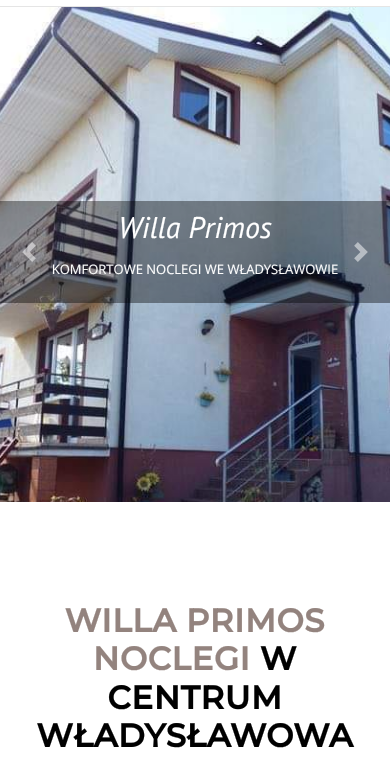
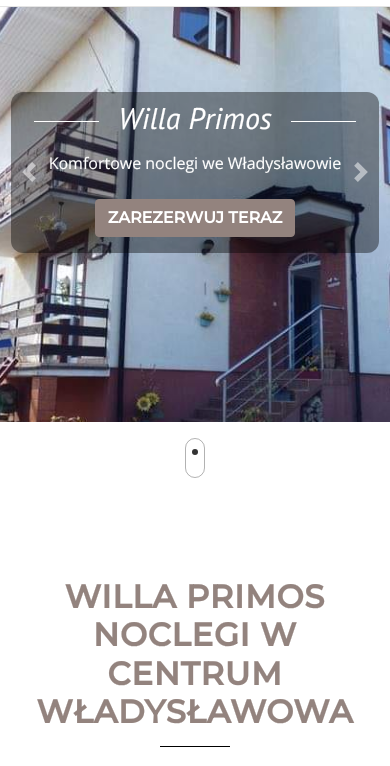
Before and after one commit to malgorzatakonkol/willa_primos, a plain HTML site: page index.html in a window 390 px wide. Shown: the part 78-844 px from the top of the page. Drawn offline with nearby package versions, Linux system fonts and the light colour scheme.

Commit message:
fixed view on mobile

```diff
--- a/carousel.css
+++ b/carousel.css
@@ -1,20 +1,13 @@
 
 
-.carousel-ban-text-adj{
+.carousel-ban-text-adj {
     position: absolute;
-    width: 800px;
     display: flex;
-    /* margin-left: 18px; */
-    /* bottom: 180px; */
-    /* background-color: #000000a8; */
     background-color: rgb(0,0,0, 0.4);
     border-radius: 12px;
     padding: 8px;
 }
 .carousel-header-adj{
-    /* margin: 0; */
-    /* vertical-align: top; */
-    /* padding-left: 0px; */
     text-align: center;
     font-family: 'PT Sans', sans-serif;
     font-size: 30px;
@@ -22,7 +15,7 @@
 }
 .carousel-header-adj:before {
     content: "";
-    width: 95px;
+    width: 65px;
     height: 1px;
     background: #fff;
     position: absolute;
@@ -32,7 +25,7 @@
 }
 .carousel-header-adj:after{
     content: "";
-    width: 95px;
+    width: 65px;
     height: 1px;
     background: #fff;
     position: absolute;
@@ -40,18 +33,33 @@
     bottom: 14px;
     z-index: 22;
 }
-
-.carousel-paragraph{
-    /* margin-left: 0; */
+@media (min-width: 1024px) {
+    .carousel-ban-text-adj {
+        width: 800px;
+    }
+    .carousel-header-adj:before {
+        width: 95px;
+    }
+    .carousel-header-adj:after {
+        width: 95px;
+    }
+}
+.carousel-paragraph {
     margin-top: 15px;
     margin-bottom: 15px;
-    /* padding-left: 0;   */
     text-align: center;
     font-family: 'Open Sans', sans-serif;
     font-weight: 700;
     color: rgb(255, 255, 255);
     font-size: 45px;
     -webkit-text-stroke: 0.2px white;
+    text-transform: none;
+}
+
+@media (min-width: 1025px) {
+    .carousel-paragraph {
+        text-transform: uppercase;
+    }
 }
 .carousel-img-fit{
     min-width: 980px;
@@ -60,7 +68,6 @@
     object-position: 50% 50%;
 }
 .carousel-banner{
-    /* max-height: 930px !important; */
     min-height: 500px;
 }
 
@@ -69,7 +76,7 @@
         max-height: 400px;
     }
     .carousel-paragraph{
-        font-size: 13px;
+        font-size: 16px;
         font-weight: 300;
     }
 }
@@ -80,7 +87,7 @@
     }
 }
 
-@media (min-width: 769px) {
+@media (min-width: 1025px) {
     .carousel-banner {
         max-height: 930px;
     }
--- a/index.html
+++ b/index.html
@@ -13,7 +13,6 @@
     <header>
        <!--Navbar mobile-->
         <nav class="navbar navbar-light purple lighten-4 mb-4 d-xl-none d-flex my-nav-mobile border-bottom-light fixed-top">
-            <!-- <a class="navbar-brand" href="/"><p class="nav-font-size-mobile text-logo mb-0">Willa Primos</p></a> -->
             <a class="navar-brand" href="/"><img class="my-nav-logo" src="images/logo_1.jpg" alt="Logo Willa Primos"></a>
             <button class="navbar-toggler toggler-example purple darken-3" type="button" data-toggle="collapse"
                 data-target="#navbarSupportedContent41" aria-controls="navbarSupportedContent41" aria-expanded="false"
@@ -37,7 +36,6 @@
         </nav>
         <!-- Navbar deskpt -->
         <nav class="navbar navbar-expand-lg navbar-light bg-white border-bottom-light d-xl-flex d-none fixed-top">
-            <!-- <a class="navbar-brand" href="/"><p class="text-logo mb-0">Willa Primos</p></a> -->
             <a class="navar-brand" href="/"><img class="my-nav-logo ml-5" src="images/logo_1.jpg" alt="Logo Willa Primos"></a>
             <button class="navbar-toggler" type="button" data-toggle="collapse" data-target="#navbarNavAltMarkup" aria-controls="navbarNavAltMarkup" aria-expanded="false" aria-label="Toggle navigation">
               <span class="navbar-toggler-icon"></span>
@@ -57,7 +55,6 @@
     </header>
     <main>
       <section>
-        <div class="mt-80 mt-xl-0">
           <!--Carousel Wrapper-->
           <div id="carousel-thumb" class="carousel carousel-thumbnails slide" data-ride="carousel" data-interval="15000">
             <!--Slides-->
@@ -67,8 +64,10 @@
                         <div class="carousel-ban-text-adj">
                   <div class="col-12">
                     <h1 class="col-12 carousel-header-adj">Willa Primos</h1>
-                      <p class="col-12 carousel-paragraph text-uppercase">Komfortowe noclegi we Władysławowie</p>
-                      <!-- <a href="/internet" class="btn btn-primary btn-large col-md-3">Neque porro</a> -->
+                    <p class="col-12 carousel-paragraph">Komfortowe noclegi we Władysławowie</p>
+                    <div class="d-flex d-xl-none justify-content-center mt-3">
+                      <button class="btn my-btn-main my-2 my-sm-0" type="submit"><span class="text-uppercase font-weight-bold">zarezerwuj teraz</span></button>
+                    </div>
                   </div>
                 </div>
               </div>
@@ -77,8 +76,10 @@
                         <div class="carousel-ban-text-adj">
                   <div class="col-12">
                     <h1 class="col-12 carousel-header-adj">Willa Primos</h1>
-                      <p class="col-12 carousel-paragraph text-uppercase">Aktywny wypoczynek w centrum Władysławowa</p>
-                      <!-- <a href="/internet" class="btn btn-primary btn-large col-md-3">Neque porro</a> -->
+                    <p class="col-12 carousel-paragraph">Aktywny wypoczynek w centrum Władysławowa</p>
+                    <div class="d-flex d-xl-none justify-content-center mt-3">
+                      <button class="btn my-btn-main my-2 my-sm-0" type="submit"><span class="text-uppercase font-weight-bold">zarezerwuj teraz</span></button>
+                    </div>
                   </div>
                 </div>
               </div>
@@ -87,8 +88,10 @@
                 <div class="carousel-ban-text-adj">
                   <div class="col-12">
                     <h1 class="col-12 carousel-header-adj">Willa Primos</h1>
-                      <p class="col-12 carousel-paragraph text-uppercase">Rodzinne wakacje nad polskim morzem</p>
-                      <!-- <a href="/#" class="btn btn-primary btn-large col-md-3">Neque porro</a> -->
+                    <p class="col-12 carousel-paragraph">Rodzinne wakacje nad polskim morzem</p>
+                    <div class="d-flex d-xl-none justify-content-center mt-3">
+                      <button class="btn my-btn-main my-2 my-sm-0" type="submit"><span class="text-uppercase font-weight-bold">zarezerwuj teraz</span></button>
+                    </div>
                   </div>
                 </div>
               </div>
@@ -104,11 +107,16 @@
               <span class="sr-only">Next</span>
             </a>
           </div>
+          <div class="scrolldown-container d-flex d-md-none mt-3">
+            <div class="field">
+              <div class="mouse"></div>
+            </div>
+          </div>
       </section>
       <section class="introduction-box-area" id="my-section-about-me">
         <div class="container">
             <div class="main-big-title text-center">
-                <h1>Willa Primos noclegi <span>w centrum Władysławowa</span></h1>
+                <h1>Willa Primos noclegi w centrum Władysławowa</h1>
                 <h6>Zapraszamy Państwa serdecznie do obiektu Willa Primos</h6>
             </div>
             <div class="row align-items-center">
@@ -132,7 +140,7 @@
       <section class="introduction-box-area" id="my-section-rooms">
         <div class="container">
             <div class="main-big-title text-center">
-                <h1>Willa Primos noclegi <span>w centrum Władysławowa</span></h1>
+                <h1>Willa Primos noclegi w centrum Władysławowa</h1>
                 <h6>Zapraszamy Państwa serdecznie do obiektu Willa Primos</h6>
             </div>
             <div class="row align-items-center">
@@ -156,7 +164,7 @@
       <section class="introduction-box-area" id="my-section-reservation">
         <div class="container">
             <div class="main-big-title text-center">
-                <h1>Willa Primos noclegi <span>w centrum Władysławowa</span></h1>
+                <h1>Willa Primos noclegi w centrum Władysławowa</h1>
                 <h6>Zapraszamy Państwa serdecznie do obiektu Willa Primos</h6>
             </div>
             <div class="row align-items-center">
@@ -180,7 +188,7 @@
       <section class="introduction-box-area" id="my-section-contact">
         <div class="container">
             <div class="main-big-title text-center">
-                <h1>Willa Primos noclegi <span>w centrum Władysławowa</span></h1>
+                <h1>Willa Primos noclegi w centrum Władysławowa</h1>
                 <h6>Zapraszamy Państwa serdecznie do obiektu Willa Primos</h6>
             </div>
             <div class="row align-items-center">
--- a/navbar.css
+++ b/navbar.css
@@ -26,7 +26,24 @@
     border-bottom: 1px solid rgba(0,0,0,.3);
 }
 .my-nav-logo {
-    width: 20%;
     max-width: 100%;
     height: auto;
 }
+
+@media (max-width: 576px) {
+    .my-nav-logo {
+        width: 20%;
+    }
+}
+
+@media (min-width: 577px) {
+    .my-nav-logo {
+        width: 10%;
+    }
+}
+
+@media (min-width: 1025px) {
+    .my-nav-logo {
+        width: 20%;
+    }
+}
--- /dev/null
+++ b/scrolldown.css
@@ -0,0 +1,46 @@
+.scrolldown-container {
+	width: 100%;
+	height: 100%;
+	align-items: center;
+	justify-content: center;
+}
+.field {
+	display: flex;
+	align-items: center;
+	justify-content: space-around;
+	width: 300px;
+}
+.mouse {
+	width: 20px;
+	height: 40px;
+	border: 1.5px solid rgba(0,0,0,.3);
+	border-radius: 60px;
+	position: relative;
+}
+.mouse:before {
+    content: '';
+    width: 6px;
+    height: 6px;
+    position: absolute;
+    top: 10px;
+    left: 50%;
+    transform: translateX(-50%);
+    background-color: #333;
+    border-radius: 50%;
+    opacity: 1;
+    animation: wheel 1s infinite;
+    -webkit-animation: wheel 1s infinite;
+}
+@keyframes wheel {
+	to {
+		opacity: 0;
+		top: 30px;
+	}
+}
+
+@-webkit-keyframes wheel {
+	to {
+		opacity: 0;
+		top: 30px;
+	}
+}
--- a/style.css
+++ b/style.css
@@ -1,9 +1,9 @@
 @import url("carousel.css");
 @import url("helpers.css");
 @import url("navbar.css");
+@import url("scrolldown.css");
 
 @import url('https://fonts.googleapis.com/css2?family=Montserrat:wght@500&display=swap');
-@import url('https://fonts.googleapis.com/css2?family=Dancing+Script:wght@600&display=swap');
 @import url('https://fonts.googleapis.com/css2?family=Open+Sans:wght@700&display=swap');
 @import url('https://fonts.googleapis.com/css2?family=PT+Sans:ital@1&display=swap');
 @import url('https://fonts.googleapis.com/css2?family=Open+Sans:wght@300&display=swap');
@@ -23,15 +23,12 @@
 .my-btn-main {
     background-color: #93837e;
     border-color: #93837e;
-    color: black;
+    color: #ffffff;
 }
 .my-btn-main:hover{
     background-color: rgb(147,131,126, 0.8);
-}
-
-.text-logo {
-    font-family: "Dancing Script", cursive;
-    color: black;
+    border-color: rgb(147,131,126, 0.8);
+    color: black
 }
 .my-section-jumbotron{
     position: relative;
@@ -44,11 +41,6 @@
     background-color: transparent;
     height: 94vh;
 }
-
-.main-big-title h1 span {
-    color: black;
-    -webkit-text-stroke: 0.2px black;
-}
 .main-big-title h1 {
     color: #93837e;
     font-family: "Montserrat", sans-serif;
@@ -60,7 +52,6 @@
     position: relative;
     -webkit-text-stroke: 0.2px #93837e;
 }
-
 .main-big-title h6 {
     font-size: 16px;
     color: #242424;
```
Lines whose indentation alone changed are shown as unchanged.
